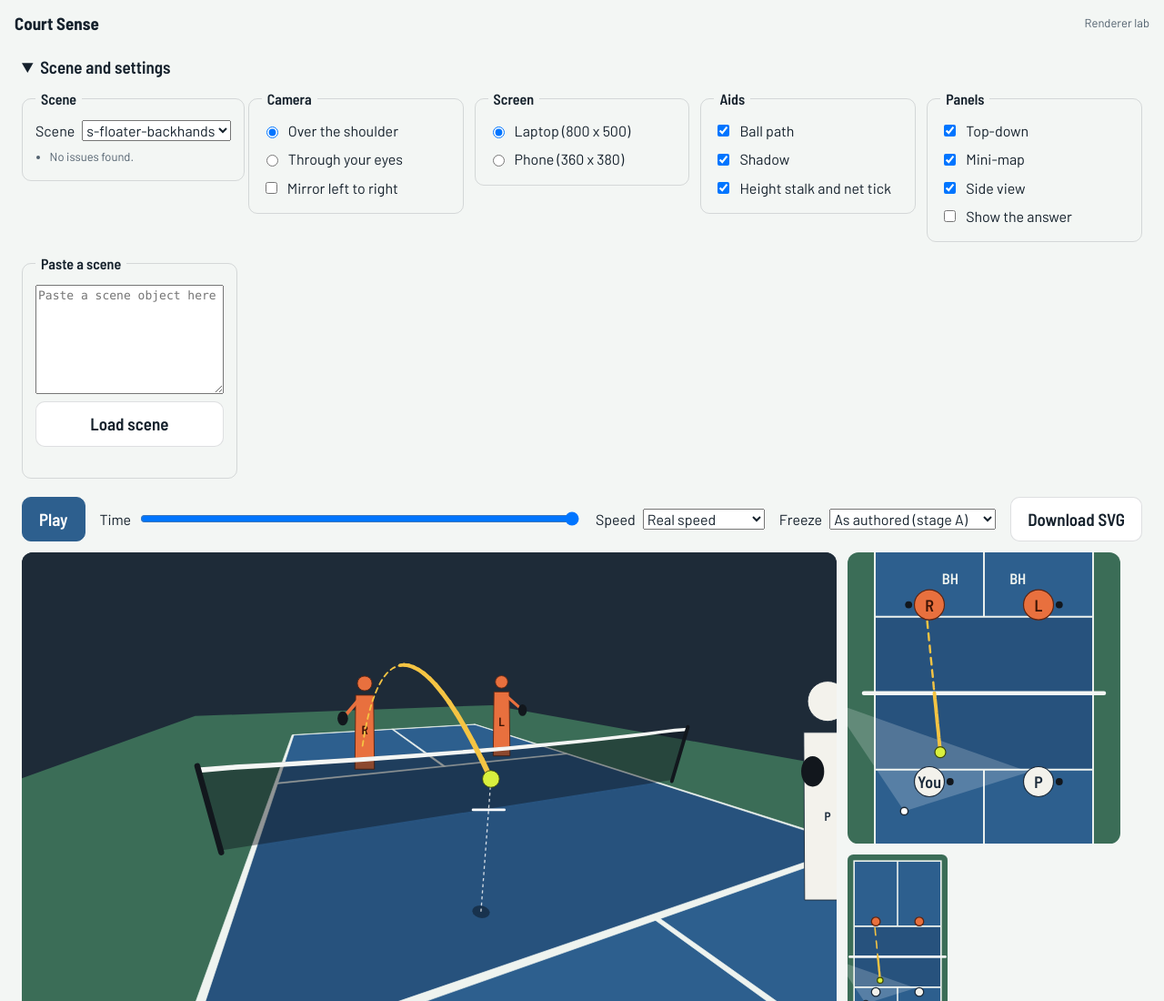
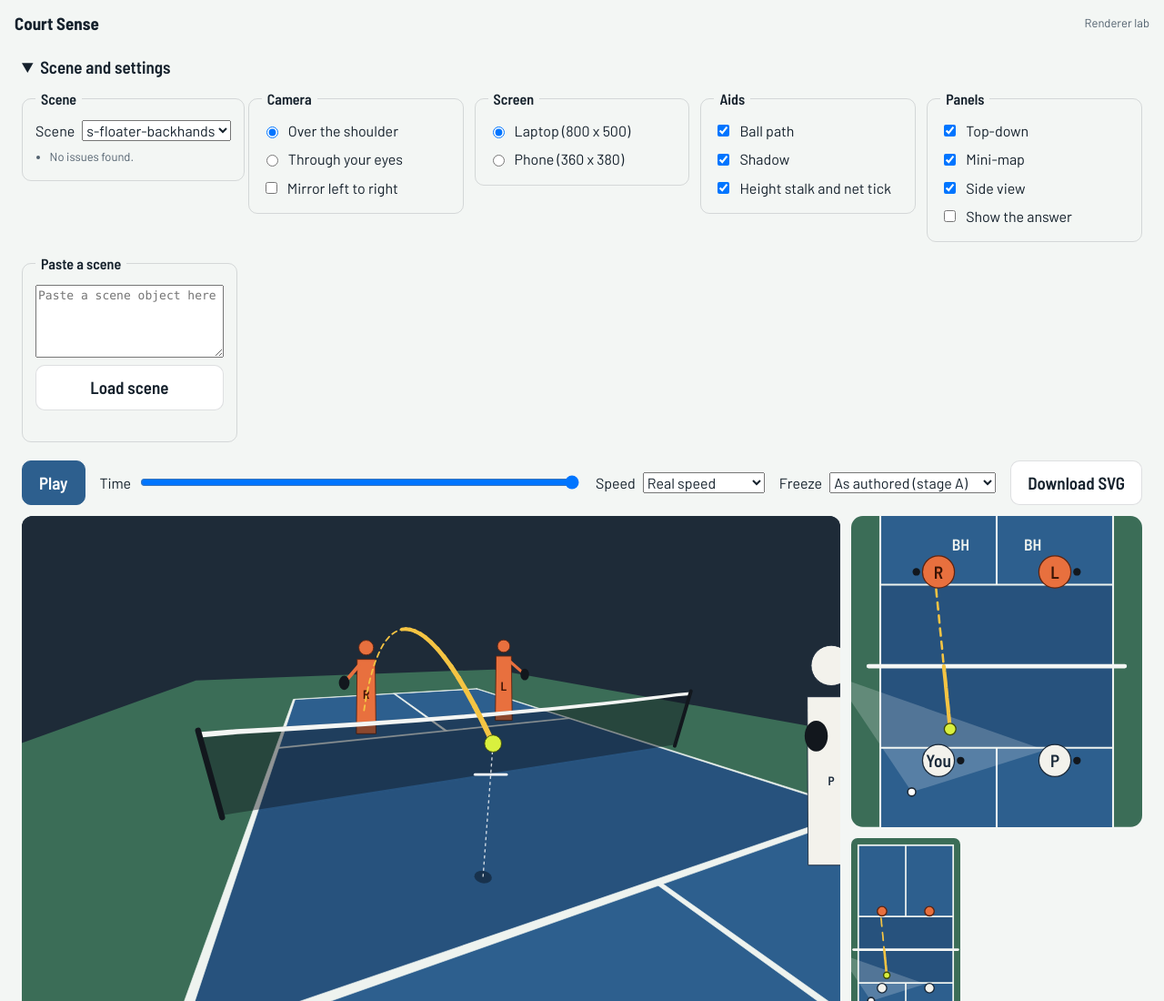
Before and after one commit to jeremys-apps/pickleball-iq, a website with bundled scripts: page app/lab.html in a window 1280 px wide. Shown: the top 1100 px of the page at 91% size. Built offline with nearby package versions, Linux system fonts and the light colour scheme.

Commit message:
Lab: let the picture take the largest box the window allows; remember the settings fold
Reserve about 170 px of height for the motion bar and readout instead of
240, start the panels column narrower so the picture grows with the window,
give the top-down and side views a little more room, shrink the paste box,
and keep the settings block's open or folded state on the device.

```diff
--- a/app/lab.html
+++ b/app/lab.html
@@ -26,16 +26,18 @@
     .lab-stage .fp { background: var(--stage); border-radius: 12px; overflow: hidden; }
     .lab-stage svg { display: block; width: 100%; height: auto; }
     .lab-panels { display: flex; gap: 12px; flex-wrap: wrap; align-items: flex-start; }
-    .lab-panels .td { width: min(300px, 100%); }
-    .lab-panels .mini { width: 110px; }
-    .lab-panels .side-view { width: min(360px, 100%); }
-    .lab textarea { width: 100%; min-height: 120px; font: 13px/1.4 ui-monospace, SFMono-Regular, Menlo, monospace; }
+    .lab-panels .td { width: min(360px, 100%); }
+    .lab-panels .mini { width: 120px; }
+    .lab-panels .side-view { width: min(420px, 100%); }
+    .lab textarea { width: 100%; min-height: 80px; font: 13px/1.4 ui-monospace, SFMono-Regular, Menlo, monospace; }
     .lab .readout { font-variant-numeric: tabular-nums; }
     .lab .issues li.error { color: var(--bad); }
     @media (min-width: 1000px) {
-      /* The picture's column is capped by the window height (800 x 500 is 1.6 wide; the phone preview 360 x 380 is 0.95). */
-      .lab-views { grid-template-columns: minmax(0, calc((100vh - 240px) * 1.6)) minmax(300px, 1fr); }
-      .lab-views.is-phone { grid-template-columns: minmax(0, calc((100vh - 240px) * 0.95)) minmax(300px, 1fr); }
+      /* The picture takes the largest box that fits both ways: the window height less the
+         motion bar and readout (about 170 px), and the window width less the panels column.
+         800 x 500 is 1.6 wide; the phone preview 360 x 380 is 0.95. */
+      .lab-views { grid-template-columns: minmax(0, calc((100vh - 170px) * 1.6)) minmax(320px, 1fr); }
+      .lab-views.is-phone { grid-template-columns: minmax(0, calc((100vh - 170px) * 0.95)) minmax(320px, 1fr); }
     }
   </style>
   <script type="module" src="src/ui/lab.js"></script>
--- a/app/src/ui/lab.js
+++ b/app/src/ui/lab.js
@@ -11,6 +11,7 @@ import { mirrorScene } from '../court/mirror.js';
 import { h } from './dom.js';
 
 const root = document.getElementById('lab');
+const SETTINGS_OPEN_KEY = 'piq.lab.settingsOpen.v1';
 installRendererStyles();
 
 const S = {
@@ -160,9 +161,27 @@ function build() {
   // the motion bar with Play directly above the picture, the picture, and the
   // panels beside it on a laptop or below it on a phone. Everything that matters
   // while a shot plays is in view at once.
+  // Whether the settings block is open is remembered on this device, so the
+  // stage comes up first once you have folded the settings away.
+  let settingsOpen = true;
+  try {
+    settingsOpen = localStorage.getItem(SETTINGS_OPEN_KEY) !== 'false';
+  } catch {
+    /* storage unavailable: stay open */
+  }
   const settings = h(
     'details',
-    { class: 'lab-settings-wrap', open: true },
+    {
+      class: 'lab-settings-wrap',
+      open: settingsOpen,
+      ontoggle: (e) => {
+        try {
+          localStorage.setItem(SETTINGS_OPEN_KEY, String(e.target.open));
+        } catch {
+          /* ignore */
+        }
+      },
+    },
     h('summary', {}, 'Scene and settings'),
     h(
       'div',
--- a/app/sw-manifest.js
+++ b/app/sw-manifest.js
@@ -1,5 +1,5 @@
 // Generated by tools/gen-sw-manifest.mjs. Do not edit by hand.
-self.PIQ_VERSION = '30e06417ca1e';
+self.PIQ_VERSION = 'dbab6199e81c';
 self.PIQ_SHELL = [
   "./",
   "data/deck.sample.json",
```
